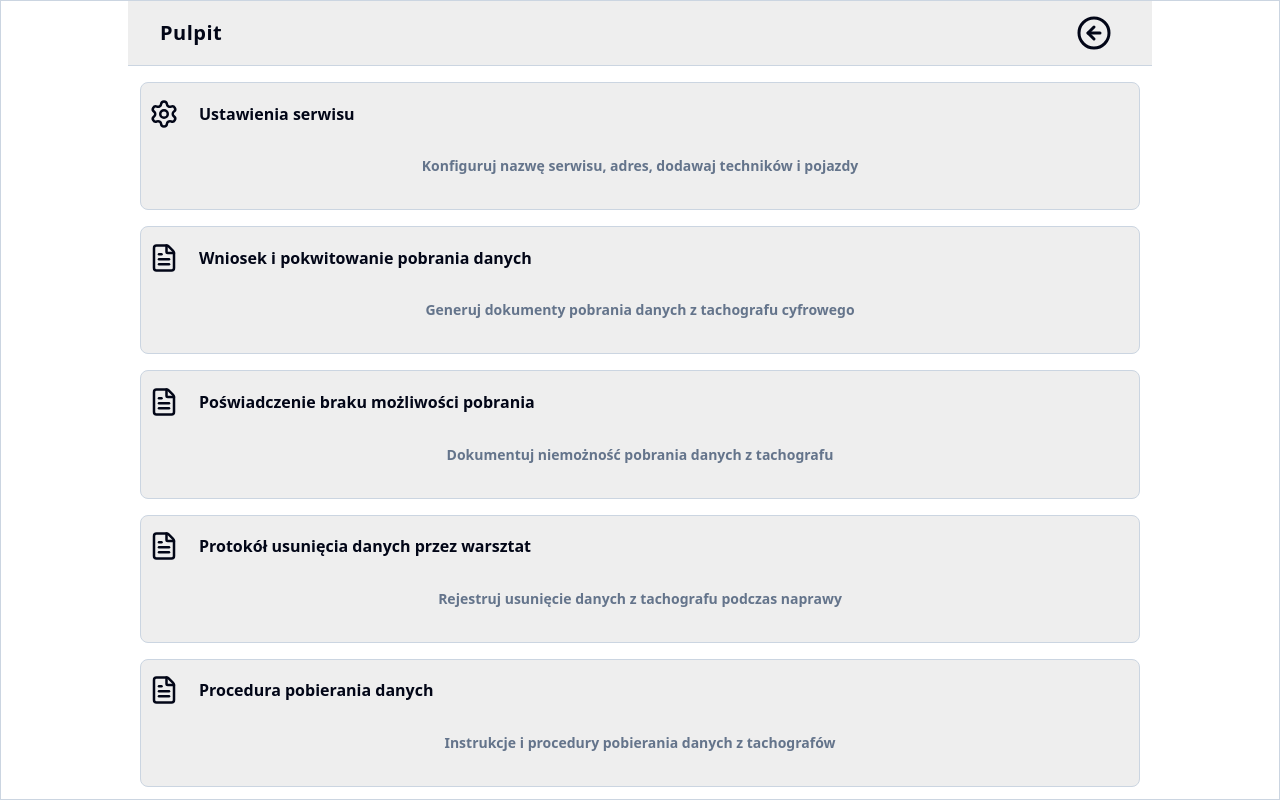
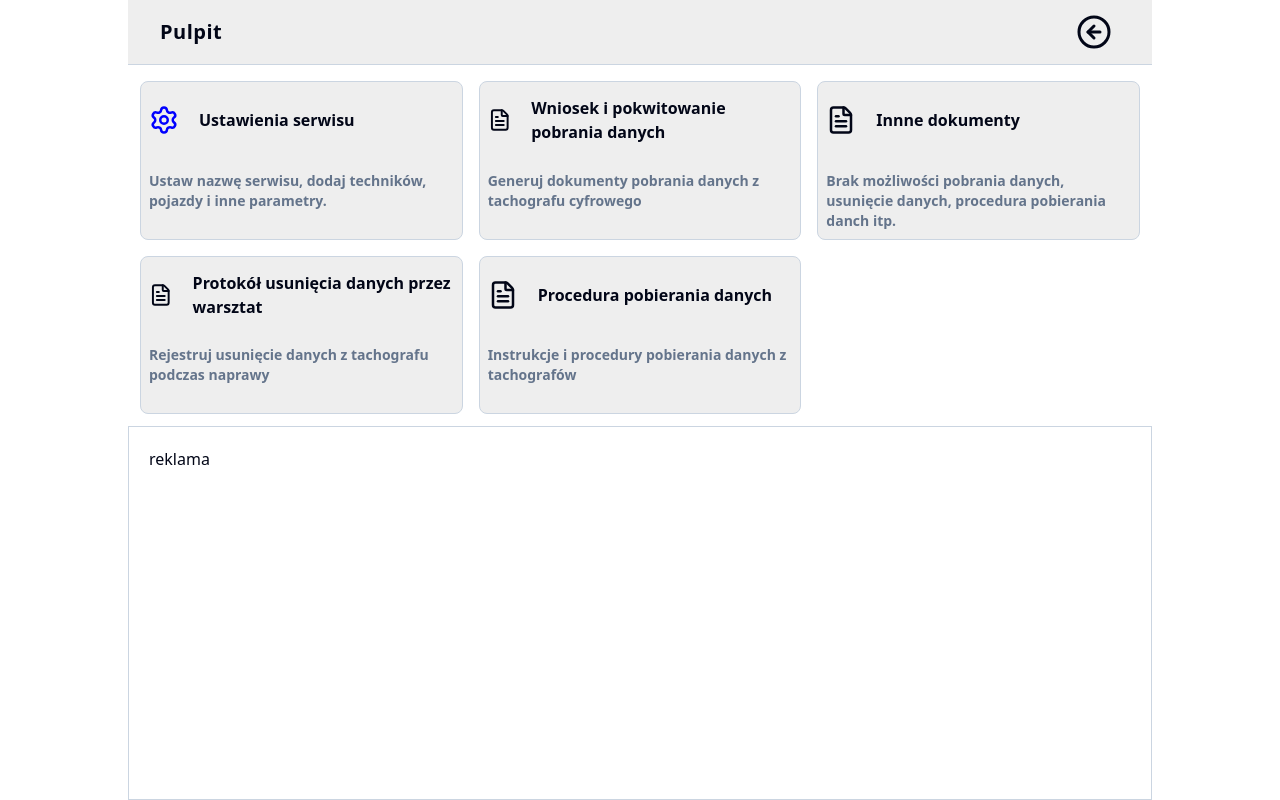
Before and after one commit to TomaszSkiers/tachograph_data_download_form_next_js, a Next.js app: page /pulpit in a window 1280 px wide. Built offline with nearby package versions, Linux system fonts and the light colour scheme.

Commit message:
workingh on desktop page, dektop view

```diff
--- a/app/pulpit/page.tsx
+++ b/app/pulpit/page.tsx
@@ -1,62 +1,52 @@
 import Link from "next/link";
-// import { CircleArrowLeft } from "lucide-react";
 import Header from "@/components/ui/Header";
 import { ghostButton } from "@/styles/buttonsStyles";
-import { Settings, FileText } from "lucide-react";
+import { buttons, buttonsDesktop } from "./variables";
+
 
 const buttonStyle = `${ghostButton} flex-col items-center gap-5 w-full p-2 font-bold border border-ui-border flex-1`;
-const buttons = [
-  {
-    title: "Ustawienia serwisu",
-    description: "Konfiguruj nazwę serwisu, adres, dodawaj techników i pojazdy",
-    href: "/ustawienia",
-    icon: <Settings size={30} />,
-  },
-  {
-    title: "Wniosek i pokwitowanie pobrania danych",
-    description: "Generuj dokumenty pobrania danych z tachografu cyfrowego",
-    href: "/wniosek-pobranie",
-    icon: <FileText size={30} />,
-  },
-  {
-    title: "Poświadczenie braku możliwości pobrania",
-    description: "Dokumentuj niemożność pobrania danych z tachografu",
-    href: "/brak-pobrania",
-    icon: <FileText size={30} />,
-  },
-  {
-    title: "Protokół usunięcia danych przez warsztat",
-    description: "Rejestruj usunięcie danych z tachografu podczas naprawy",
-    href: "/protokol-usuniecia",
-    icon: <FileText size={30} />,
-  },
-  {
-    title: "Procedura pobierania danych",
-    description: "Instrukcje i procedury pobierania danych z tachografów",
-    href: "/procedura",
-    icon: <FileText size={30} />,
-  },
-];
+
 
 export default function Pulpit() {
   return (
-    <div className="border border-ui-border h-svh flex flex-col">
+    <div className="h-svh flex flex-col">
       <Header
         title="Pulpit"
         backButtonHref="/"
         backButtonLabel="Powrót do strony startowej"
       />
-      <section className="flex flex-col gap-4 mt-1  w-full max-w-5xl mx-auto p-3 h-full">
+      <section className="sm:hidden flex-1 grid grid-cols-1 sm:grid-cols-2 md:grid-cols-3 gap-4 mt-1  w-full max-w-5xl mx-auto p-3 h-full">
         {buttons.map((button, index) => (
           <Link key={index} href={button.href} className={buttonStyle}>
             <div className="flex flex-1 w-full items-center justify-start gap-5">
               {button.icon}
               <span>{button.title}</span>
             </div>
-            <p className="flex-1 text-sm text-ui-text-muted">{button.description}</p>
+            <p className="flex-1 text-sm text-ui-text-muted">
+              {button.description}
+            </p>
           </Link>
         ))}
+
       </section>
+      <section className="hidden sm:grid flex-1  grid-cols-1 sm:grid-cols-2 md:grid-cols-3 gap-4 mt-1  w-full max-w-5xl mx-auto p-3 h-full">
+        {buttonsDesktop.map((button, index) => (
+          <Link key={index} href={button.href} className={buttonStyle}>
+            <div className="flex flex-1 w-full items-center justify-start gap-5">
+              {button.icon}
+              <span>{button.title}</span>
+            </div>
+            <p className="flex-1 text-sm text-ui-text-muted">
+              {button.description}
+            </p>
+          </Link>
+        ))}
+
+      </section>
+      <div className="sm:hidden flex items-center justify-center border border-ui-border h-30">reklama</div>
+      <div className="hidden sm:block  flex-1 w-full max-w-5xl mx-auto border border-ui-border p-5">
+        reklama
+      </div>
     </div>
   );
 }
--- /dev/null
+++ b/app/pulpit/variables.tsx
@@ -0,0 +1,69 @@
+import { Settings, FileText } from "lucide-react";
+
+export const buttons = [
+  {
+    title: "Ustawienia serwisu",
+    description:
+      "Ustaw nazwę serwisu, dodaj techników, pojazdy i inne parametry.",
+    href: "/ustawienia",
+    icon: <Settings size={30} color="blue" />,
+  },
+  {
+    title: "Wniosek i pokwitowanie pobrania danych",
+    description: "Generuj dokumenty pobrania danych z tachografu cyfrowego",
+    href: "/wniosek-pobranie",
+    icon: <FileText size={30} />,
+  },
+  {
+    title: "Innne dokumenty",
+    description: "Brak możliwości pobrania danych, usunięcie danych, procedura pobierania danch itp.",
+    href: "/brak-pobrania",
+    icon: <FileText size={30} />,
+  },
+  // {
+  //   title: "Protokół usunięcia danych przez warsztat",
+  //   description: "Rejestruj usunięcie danych z tachografu podczas naprawy",
+  //   href: "/protokol-usuniecia",
+  //   icon: <FileText size={30} />,
+  // },
+  // {
+  //   title: "Procedura pobierania danych",
+  //   description: "Instrukcje i procedury pobierania danych z tachografów",
+  //   href: "/procedura",
+  //   icon: <FileText size={30} />,
+  // },
+];
+
+export const buttonsDesktop = [
+  {
+    title: "Ustawienia serwisu",
+    description:
+      "Ustaw nazwę serwisu, dodaj techników, pojazdy i inne parametry.",
+    href: "/ustawienia",
+    icon: <Settings size={30} color="blue" />,
+  },
+  {
+    title: "Wniosek i pokwitowanie pobrania danych",
+    description: "Generuj dokumenty pobrania danych z tachografu cyfrowego",
+    href: "/wniosek-pobranie",
+    icon: <FileText size={30} />,
+  },
+  {
+    title: "Innne dokumenty",
+    description: "Brak możliwości pobrania danych, usunięcie danych, procedura pobierania danch itp.",
+    href: "/brak-pobrania",
+    icon: <FileText size={30} />,
+  },
+  {
+    title: "Protokół usunięcia danych przez warsztat",
+    description: "Rejestruj usunięcie danych z tachografu podczas naprawy",
+    href: "/protokol-usuniecia",
+    icon: <FileText size={30} />,
+  },
+  {
+    title: "Procedura pobierania danych",
+    description: "Instrukcje i procedury pobierania danych z tachografów",
+    href: "/procedura",
+    icon: <FileText size={30} />,
+  },
+]
```
